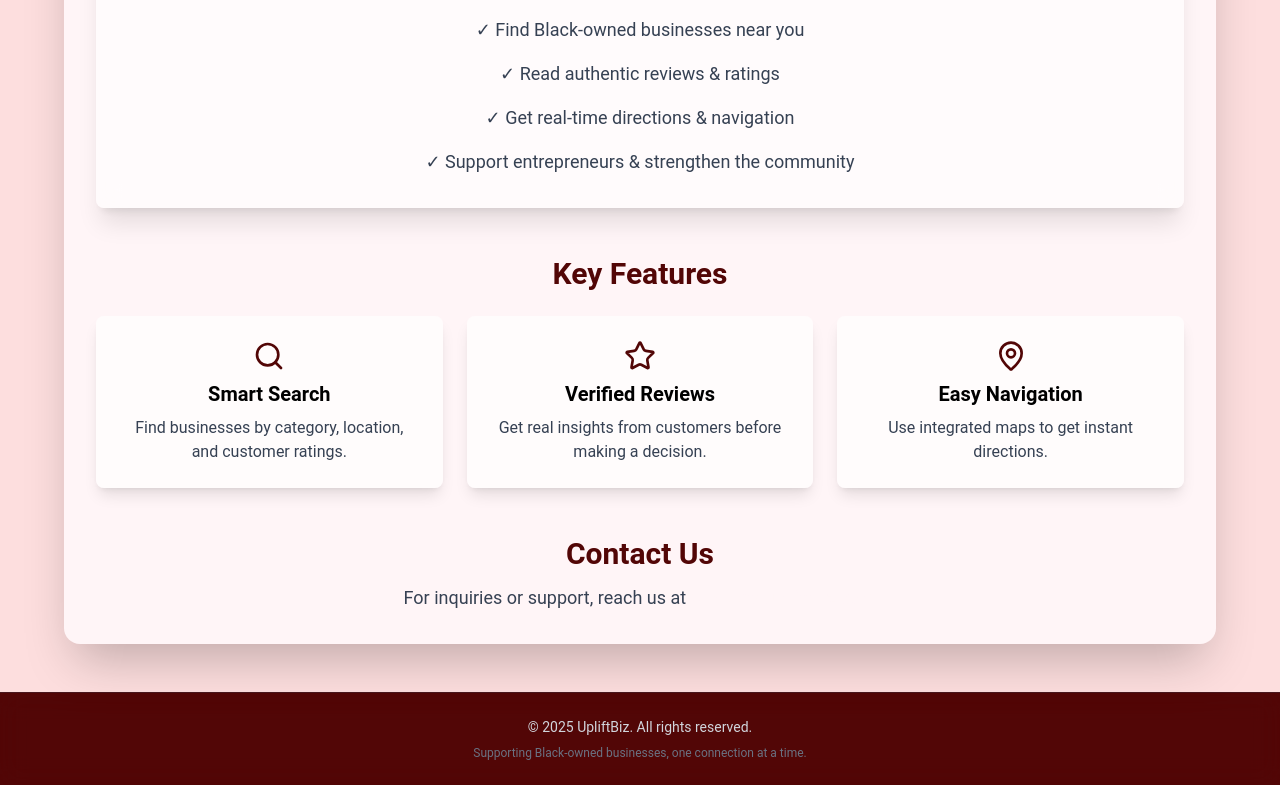
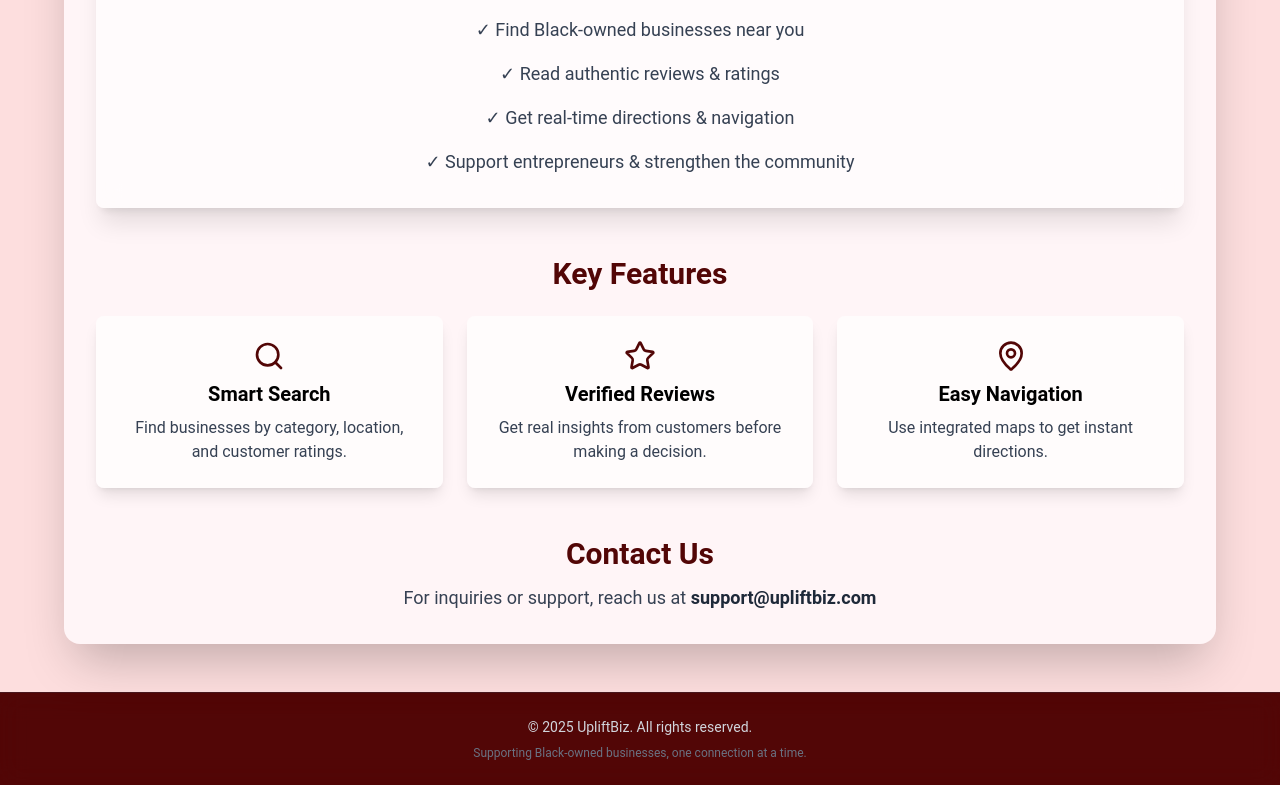
Before and after one commit to SudeepJoshi456/uplift_biz, a Next.js app: page /about in a window 1280 px wide. Shown: the part 767-1552 px from the top of the page. Built offline with nearby package versions, Linux system fonts and the light colour scheme; no server answers.

Commit message:
font change

```diff
--- a/src/app/about/page.js
+++ b/src/app/about/page.js
@@ -80,7 +80,7 @@
               For inquiries or support, reach us at{" "}
               <a
                 href="mailto:support@upliftbiz.com"
-                className="text-[#fff5f7] font-semibold hover:underline"
+                className="text-gray-800 font-semibold hover:underline"
               >
                 support@upliftbiz.com
               </a>
```
